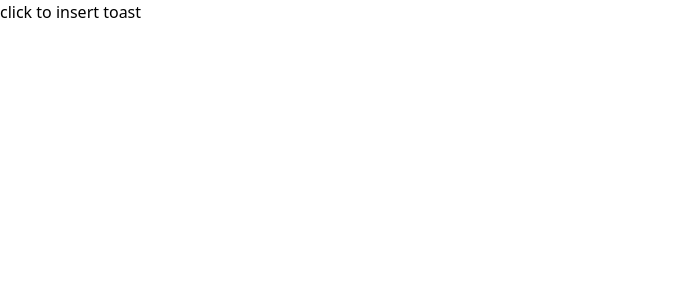
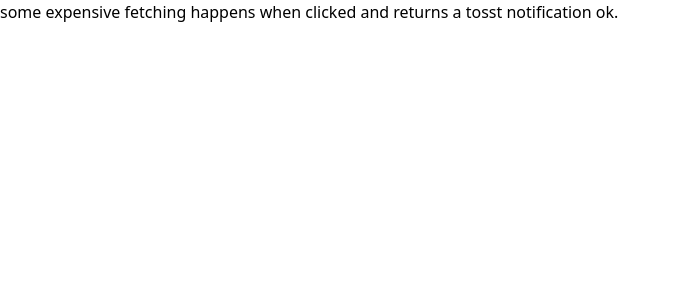
Before and after one commit to zeshhaan/vue-toasts, a Vue app: page / in a window 1280 px wide. Shown: the top 300 px of the page, without its empty margins (0-679 px from the left). Built offline with nearby package versions, Linux system fonts and the light colour scheme.

Commit message:
complete basic composable part

```diff
--- a/src/App.vue
+++ b/src/App.vue
@@ -1,8 +1,16 @@
 <template>
-  <Toast />
-
+  <Toast :toasts="toasts" @remove="remove" />
+  <div>
+    <button @click="insert">
+      some expensive fetching happens when clicked and returns a tosst
+      notification ok.
+    </button>
+  </div>
 </template>
 
 <script setup lang="ts">
+import { useToast } from './composables/useToast.ts';
 import Toast from './components/Toast.vue';
+
+const { toasts, insert, remove } = useToast();
 </script>
--- a/src/components/Toast.vue
+++ b/src/components/Toast.vue
@@ -19,7 +19,7 @@
           <div class="ml-4 flex flex-shrink-0">
             <button
               type="button"
-              @click="remove(toast)"
+              @click="$emit('remove', toast)"
               class="
                 inline-flex
                 rounded-md
@@ -28,7 +28,7 @@
                 hover:text-gray-500
                 focus:outline-none
                 focus:ring-2
-                focus:ring-indigo-500
+                focus:ring-yellow-500
                 focus:ring-offset-2
               "
             >
@@ -40,16 +40,23 @@
       </div>
     </li>
   </TransitionGroup>
-  <button @click="insert">click to insert toast</button>
 </template>
 
 <script setup lang="ts">
-import { useToast } from '../composables/useToast.ts';
 import { XMarkIcon } from '@heroicons/vue/20/solid';
 import SuccessToast from './components/SuccessToast.vue';
 import ErrorToast from './components/ErrorToast.vue';
 
-const { toasts, insert, remove } = useToast();
+const props = withDefaults(
+  defineProps<{
+    toasts?: array;
+  }>(),
+  {
+    toasts: undefined,
+  }
+);
+
+defineEmits(['remove']);
 </script>
 
 <style>
--- a/src/composables/useToast.ts
+++ b/src/composables/useToast.ts
@@ -8,6 +8,7 @@ export function useToast() {
   const insert = () => {
     toasts.value.splice(id, 0, id++);
 
+    // reset
     watch(toasts.value, (newVal) => {
       if (!newVal.length) id = 0;
     });
```
